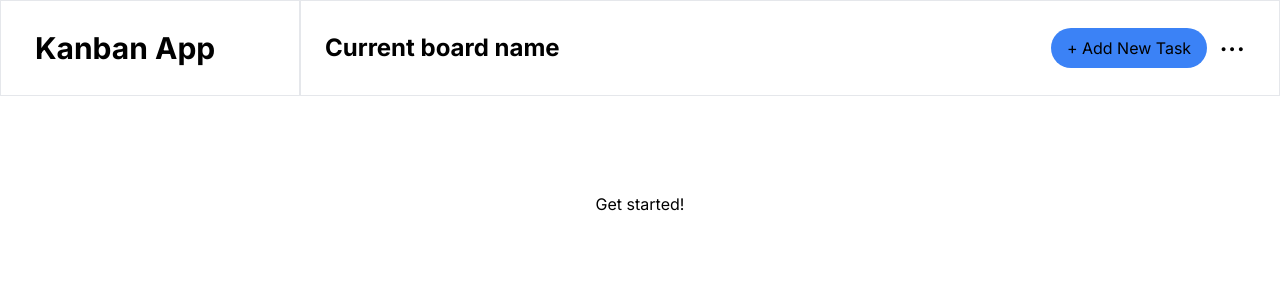
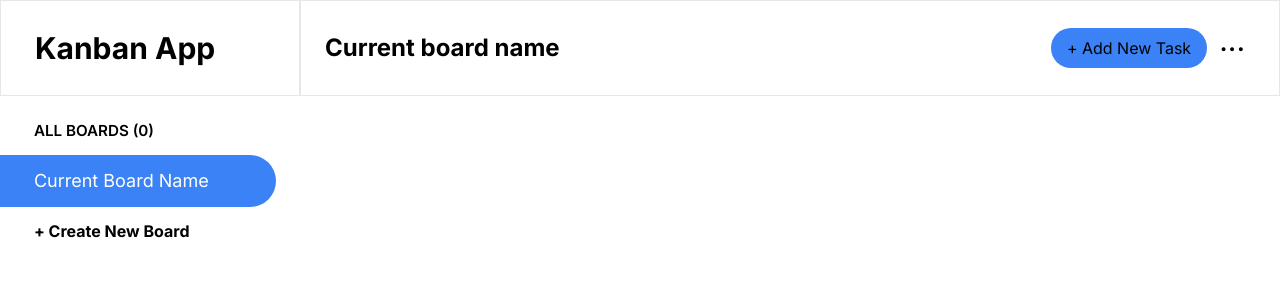
Before and after one commit to MarkAlexI/kanbanAppOnNextAndFirebase, a Next.js app: page / in a window 1280 px wide. Shown: the top 300 px of the page. Built offline with nearby package versions, Linux system fonts and the light colour scheme.

Commit message:
Added sidebar to the main page. Need implemented functionality.

```diff
--- a/package.json
+++ b/package.json
@@ -1,7 +1,7 @@
 {
   "author": "markalexi",
   "name": "kanban_app_on_next_and_firebase",
-  "version": "0.7.1",
+  "version": "0.8.1",
   "private": true,
   "scripts": {
     "dev": "next dev",
--- /dev/null
+++ b/src/app/components/Sidebar.tsx
@@ -0,0 +1,17 @@
+export default function Sidebar() {
+  return (
+    <aside className="w-[18.75rem] flex-none dark:bg-dark-grey h-full py-6 pr-6">
+      <p className="text-medium-grey pl-[2.12rem] text-[.95rem] font-semibold uppercase pb-3">
+        {`All Boards (0)`}
+      </p>
+      <div className="cursor-pointer flex items-center rounded-tr-full rounded-br-full bg-blue-500 space-x-2 pl-[2.12rem] py-3 pb-3">
+        <p className="text-white text-lg capitalize">Current board name</p>
+      </div>
+      <button className="flex items-center space-x-2 pl-[2.12rem] py-3">
+        <p className="text-base font-bold capitalize text-main-purple">
+          + Create New Board
+        </p>
+      </button>
+    </aside>
+  );
+}
--- a/src/app/page.tsx
+++ b/src/app/page.tsx
@@ -1,11 +1,9 @@
+import Sidebar from "./components/Sidebar";
+
 export default function Home() {
   return (
-    <main className="flex min-h-screen flex-col items-center justify-between p-24">
-      <div>
-        <p>
-          Get started!
-        </p>
-      </div>
+    <main className="flex h-full">
+      <Sidebar />
     </main>
   )
 }
```
